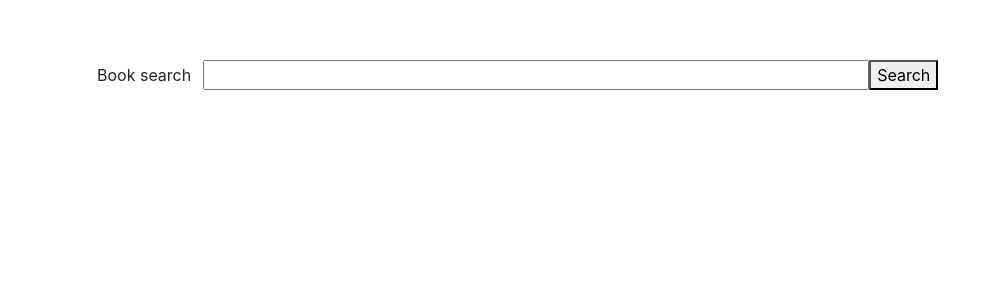
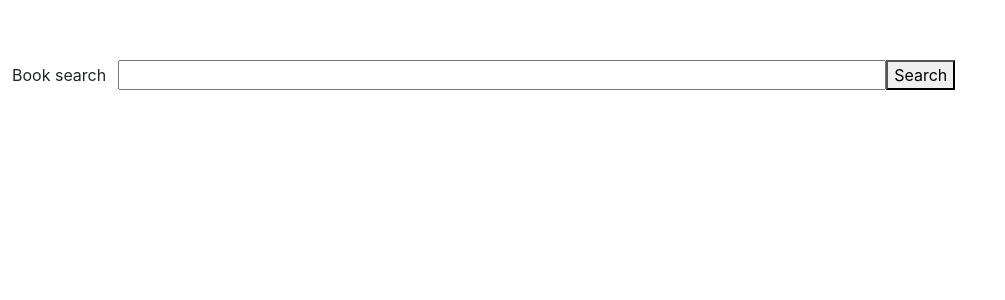
Before and after one commit to sabrina-code/MernBookSearch, a React (Create React App) app: page / in a window 1280 px wide. Shown: the top 300 px of the page, without its empty margins (0-1005 px from the left). Built offline with nearby package versions, Linux system fonts and the light colour scheme.

Commit message:
initial form

```diff
--- a/src/components/SearchBar.js
+++ b/src/components/SearchBar.js
@@ -12,7 +12,7 @@ class SearchBar extends React.Component {
 
     render() {
         return (
-            <div className="searcharea container">
+            <div className="searcharea">
                 <form onSubmit={this.onFormSubmit} className="searchForm">
                     <label>Book search</label>
                     <input
```
